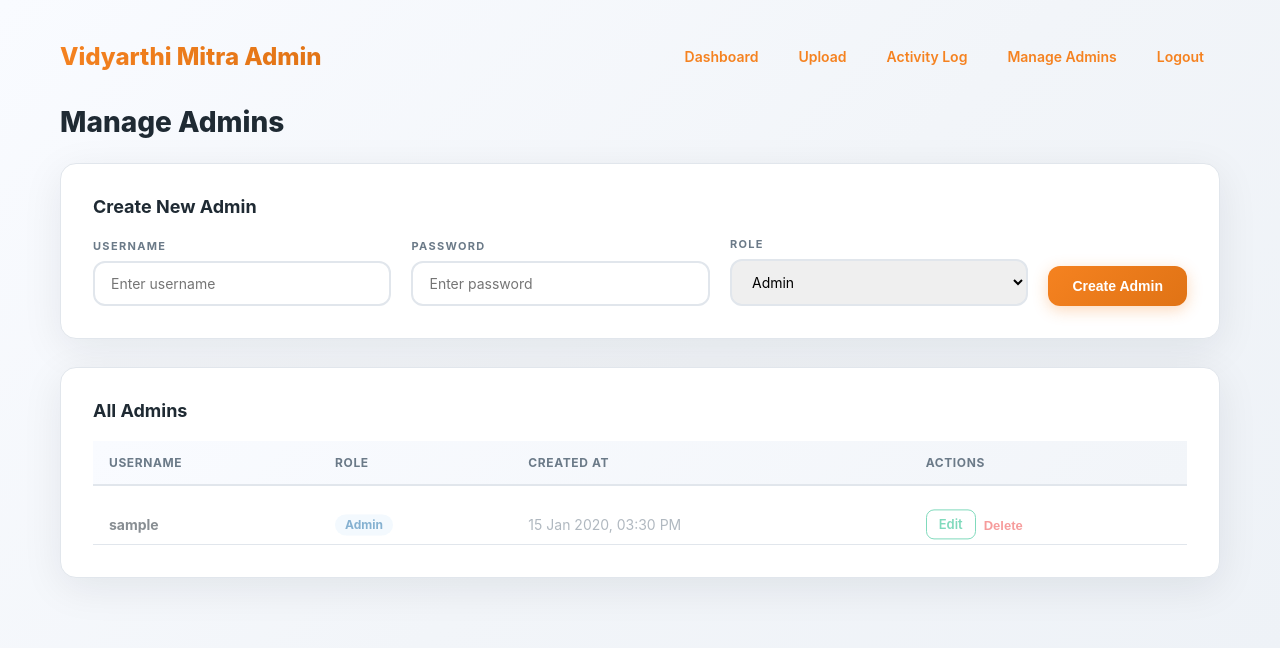
After one commit to vm2026subscription-sketch/vmadmin, a Flask app: page /admins in a window 1280 px wide. The commit adds this page. Shown: the top 648 px of the page. Run offline with Flask 3, Linux system fonts and the light colour scheme; the visitor is signed in with stand-in values (Sample User, id 1); a database or web service that is not in the repository returns one stand-in record (values such as "Sample title").

Commit message:
Add super admin role management functionality
Implement a new decorator for super admin access control and add routes for managing admins, including creating, editing, and deleting admin accounts. Update the layout to conditionally display the "Manage Admins" link for super admins. Ensure proper role handling and validation during admin management operations.

```diff
--- a/app.py
+++ b/app.py
@@ -61,6 +61,19 @@ def login_required(handler):
     return wrapper
 
 
+def super_admin_required(handler):
+    def wrapper(*args, **kwargs):
+        if not session.get("admin_id"):
+            return redirect(url_for("login"))
+        if session.get("admin_role") != "super_admin":
+            flash("Access denied. Super admin only.")
+            return redirect(url_for("dashboard"))
+        return handler(*args, **kwargs)
+
+    wrapper.__name__ = handler.__name__
+    return wrapper
+
+
 def build_paper(form):
     date_str = form.get("date") or datetime.utcnow().strftime("%Y-%m-%d")
     language = form.get("language") or "English"
@@ -118,9 +131,10 @@ def setup():
         admins_col.insert_one({
             "username": username,
             "password_hash": password_hash,
+            "role": "super_admin",
             "createdAt": datetime.utcnow(),
         })
-        flash("Admin created. Please log in.")
+        flash("Super admin created. Please log in.")
         return redirect(url_for("login"))
 
     return render_template("setup.html")
@@ -139,6 +153,7 @@ def login():
 
         session["admin_id"] = str(admin["_id"])
         session["admin_username"] = admin["username"]
+        session["admin_role"] = admin.get("role", "admin")
         return redirect(url_for("dashboard"))
 
     return render_template("login.html")
@@ -242,6 +257,139 @@ def delete_paper(paper_id):
     return redirect(url_for("dashboard"))
 
 
+@app.route("/admins")
+@super_admin_required
+def manage_admins():
+    from bson import ObjectId
+    admins = list(admins_col.find({}, {"password_hash": 0}).sort("createdAt", ASCENDING))
+    for a in admins:
+        a["id"] = str(a["_id"])
+        a.setdefault("role", "admin")
+        created = a.get("createdAt")
+        if isinstance(created, datetime):
+            a["created_display"] = (created + timedelta(hours=5, minutes=30)).strftime("%d %b %Y, %I:%M %p")
+        else:
+            a["created_display"] = "—"
+    return render_template("admins.html", admins=admins, current_id=session["admin_id"])
+
+
+@app.route("/admins/create", methods=["POST"])
+@super_admin_required
+def create_admin():
+    username = (request.form.get("username") or "").strip()
+    password = request.form.get("password") or ""
+    role = request.form.get("role") or "admin"
+
+    if role not in ("admin", "super_admin"):
+        role = "admin"
+
+    if not username or not password:
+        flash("Username and password are required.")
+        return redirect(url_for("manage_admins"))
+
+    if admins_col.find_one({"username": username}):
+        flash(f"Username '{username}' already exists.")
+        return redirect(url_for("manage_admins"))
+
+    admins_col.insert_one({
+        "username": username,
+        "password_hash": generate_password_hash(password),
+        "role": role,
+        "createdAt": datetime.utcnow(),
+    })
+    flash(f"Admin '{username}' created successfully.")
+    return redirect(url_for("manage_admins"))
+
+
+@app.route("/admins/edit/<admin_id>", methods=["GET", "POST"])
+@super_admin_required
+def edit_admin(admin_id):
+    from bson import ObjectId
+    try:
+        oid = ObjectId(admin_id)
+    except Exception:
+        flash("Invalid admin ID.")
+        return redirect(url_for("manage_admins"))
+
+    admin = admins_col.find_one({"_id": oid}, {"password_hash": 0})
+    if not admin:
+        flash("Admin not found.")
+        return redirect(url_for("manage_admins"))
+
+    admin["id"] = str(admin["_id"])
+    admin.setdefault("role", "admin")
+
+    if request.method == "POST":
+        new_username = (request.form.get("username") or "").strip()
+        new_password = request.form.get("password") or ""
+        new_role = request.form.get("role") or "admin"
+
+        if new_role not in ("admin", "super_admin"):
+            new_role = "admin"
+
+        if not new_username:
+            flash("Username is required.")
+            return render_template("edit_admin.html", admin=admin, current_id=session["admin_id"])
+
+        existing = admins_col.find_one({"username": new_username, "_id": {"$ne": oid}})
+        if existing:
+            flash(f"Username '{new_username}' is already taken.")
+            return render_template("edit_admin.html", admin=admin, current_id=session["admin_id"])
+
+        # Prevent removing last super_admin
+        if admin.get("role") == "super_admin" and new_role != "super_admin":
+            remaining = admins_col.count_documents({"role": "super_admin", "_id": {"$ne": oid}})
+            if remaining == 0:
+                flash("Cannot demote the last super admin.")
+                return render_template("edit_admin.html", admin=admin, current_id=session["admin_id"])
+
+        updates = {"username": new_username, "role": new_role}
+        if new_password:
+            updates["password_hash"] = generate_password_hash(new_password)
+
+        admins_col.update_one({"_id": oid}, {"$set": updates})
+
+        # Keep session consistent if editing own account
+        if admin_id == session["admin_id"]:
+            session["admin_username"] = new_username
+            session["admin_role"] = new_role
+
+        flash(f"Admin '{new_username}' updated successfully.")
+        return redirect(url_for("manage_admins"))
+
+    return render_template("edit_admin.html", admin=admin, current_id=session["admin_id"])
+
+
+@app.route("/admins/delete/<admin_id>", methods=["POST"])
+@super_admin_required
+def delete_admin(admin_id):
+    from bson import ObjectId
+    if admin_id == session["admin_id"]:
+        flash("You cannot delete your own account.")
+        return redirect(url_for("manage_admins"))
+
+    try:
+        oid = ObjectId(admin_id)
+    except Exception:
+        flash("Invalid admin ID.")
+        return redirect(url_for("manage_admins"))
+
+    admin = admins_col.find_one({"_id": oid})
+    if not admin:
+        flash("Admin not found.")
+        return redirect(url_for("manage_admins"))
+
+    if admin.get("role") == "super_admin":
+        remaining = admins_col.count_documents({"role": "super_admin", "_id": {"$ne": oid}})
+        if remaining == 0:
+            flash("Cannot delete the last super admin.")
+            return redirect(url_for("manage_admins"))
+
+    admins_col.delete_one({"_id": oid})
+    flash(f"Admin '{admin['username']}' deleted.")
+    return redirect(url_for("manage_admins"))
+
+
 @app.route("/api/epapers/<paper_id>/view", methods=["POST", "OPTIONS"])
 def record_view(paper_id):
     if request.method == "OPTIONS":
--- /dev/null
+++ b/templates/admins.html
@@ -0,0 +1,78 @@
+{% extends "layout.html" %}
+{% block content %}
+<h2>Manage Admins</h2>
+
+<div class="card" style="margin-bottom: 28px;">
+  <h3 style="margin: 0 0 20px; font-size: 18px; font-weight: 700;">Create New Admin</h3>
+  <form method="POST" action="{{ url_for('create_admin') }}">
+    <div class="grid" style="grid-template-columns: 1fr 1fr 1fr auto; align-items: end;">
+      <div class="field" style="margin-bottom: 0;">
+        <label>Username</label>
+        <input type="text" name="username" required placeholder="Enter username" autocomplete="off" />
+      </div>
+      <div class="field" style="margin-bottom: 0;">
+        <label>Password</label>
+        <input type="password" name="password" required placeholder="Enter password" autocomplete="new-password" />
+      </div>
+      <div class="field" style="margin-bottom: 0;">
+        <label>Role</label>
+        <select name="role">
+          <option value="admin">Admin</option>
+          <option value="super_admin">Super Admin</option>
+        </select>
+      </div>
+      <button type="submit" class="btn" style="margin-bottom: 0; white-space: nowrap;">Create Admin</button>
+    </div>
+  </form>
+</div>
+
+<div class="card">
+  <h3 style="margin: 0 0 20px; font-size: 18px; font-weight: 700;">All Admins</h3>
+  <table>
+    <thead>
+      <tr>
+        <th>Username</th>
+        <th>Role</th>
+        <th>Created At</th>
+        <th>Actions</th>
+      </tr>
+    </thead>
+    <tbody>
+      {% for admin in admins %}
+      <tr>
+        <td>
+          <strong>{{ admin.username }}</strong>
+          {% if admin.id == current_id %}
+            <span style="font-size: 11px; color: var(--muted); margin-left: 6px;">(you)</span>
+          {% endif %}
+        </td>
+        <td>
+          {% if admin.role == 'super_admin' %}
+            <span style="display: inline-block; padding: 3px 10px; border-radius: 20px; font-size: 12px; font-weight: 700; background: linear-gradient(135deg, var(--accent), var(--accent-dark)); color: #fff;">Super Admin</span>
+          {% else %}
+            <span style="display: inline-block; padding: 3px 10px; border-radius: 20px; font-size: 12px; font-weight: 700; background: #e8f4fd; color: #1a6ca8;">Admin</span>
+          {% endif %}
+        </td>
+        <td class="muted">{{ admin.created_display }}</td>
+        <td>
+          <div style="display: flex; gap: 8px; align-items: center;">
+            <a href="{{ url_for('edit_admin', admin_id=admin.id) }}" class="action-link edit">Edit</a>
+            {% if admin.id != current_id %}
+              <form method="POST" action="{{ url_for('delete_admin', admin_id=admin.id) }}" onsubmit="return confirm('Delete admin {{ admin.username }}? This cannot be undone.');">
+                <button type="submit" class="action-link delete">Delete</button>
+              </form>
+            {% else %}
+              <span class="muted" style="font-size: 13px;">—</span>
+            {% endif %}
+          </div>
+        </td>
+      </tr>
+      {% else %}
+      <tr>
+        <td colspan="4" class="muted" style="text-align: center; padding: 32px;">No admins found.</td>
+      </tr>
+      {% endfor %}
+    </tbody>
+  </table>
+</div>
+{% endblock %}
--- a/templates/layout.html
+++ b/templates/layout.html
@@ -325,6 +325,9 @@
             <a href="{{ url_for('dashboard') }}">Dashboard</a>
             <a href="{{ url_for('upload') }}">Upload</a>
             <a href="{{ url_for('logs') }}">Activity Log</a>
+            {% if session.admin_role == 'super_admin' %}
+              <a href="{{ url_for('manage_admins') }}">Manage Admins</a>
+            {% endif %}
             <a href="{{ url_for('logout') }}">Logout</a>
           {% endif %}
         </div>
```
Also changed, not shown: make_super_admin.py (added, +34 -0 lines), templates/edit_admin.html (added, +29 -0 lines).
